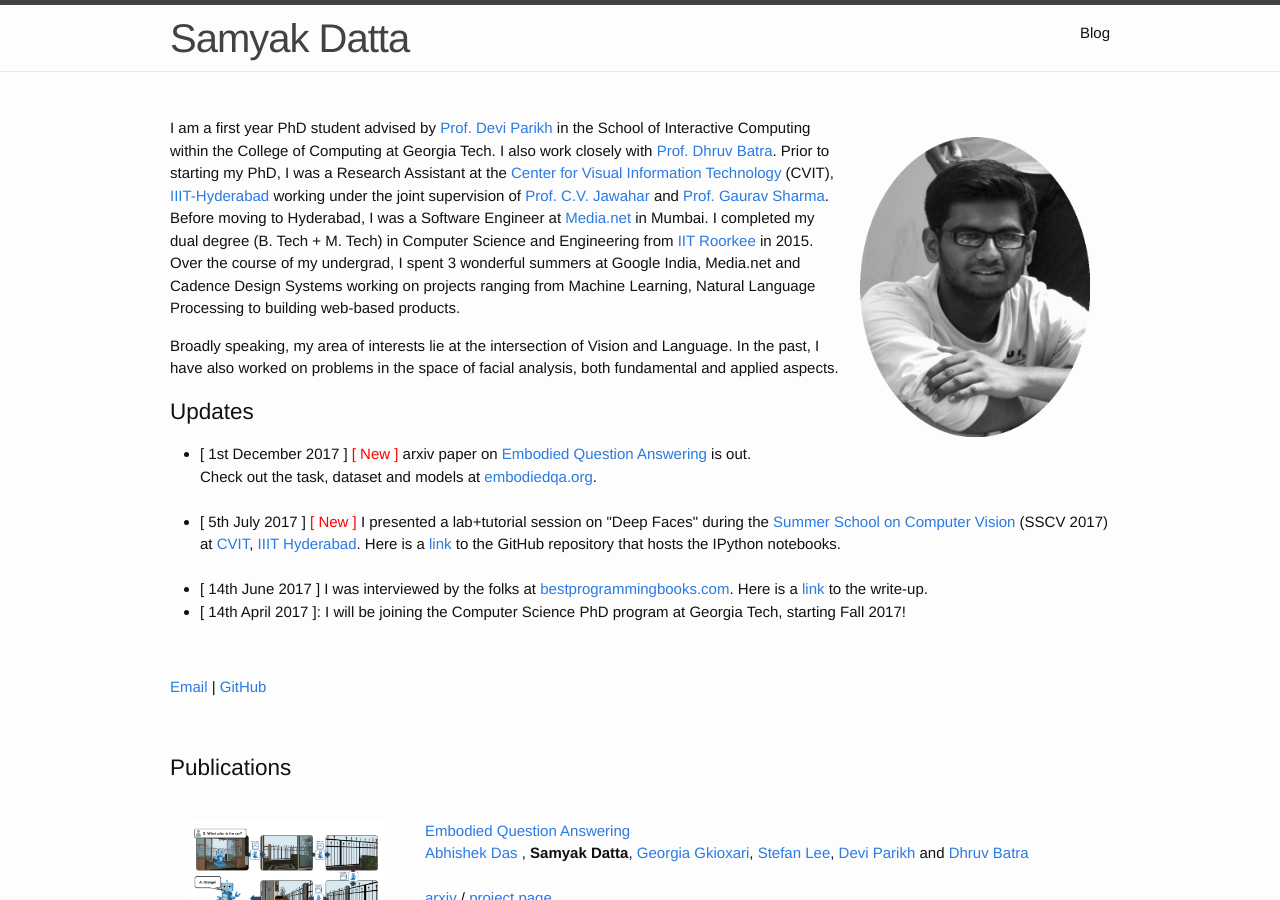
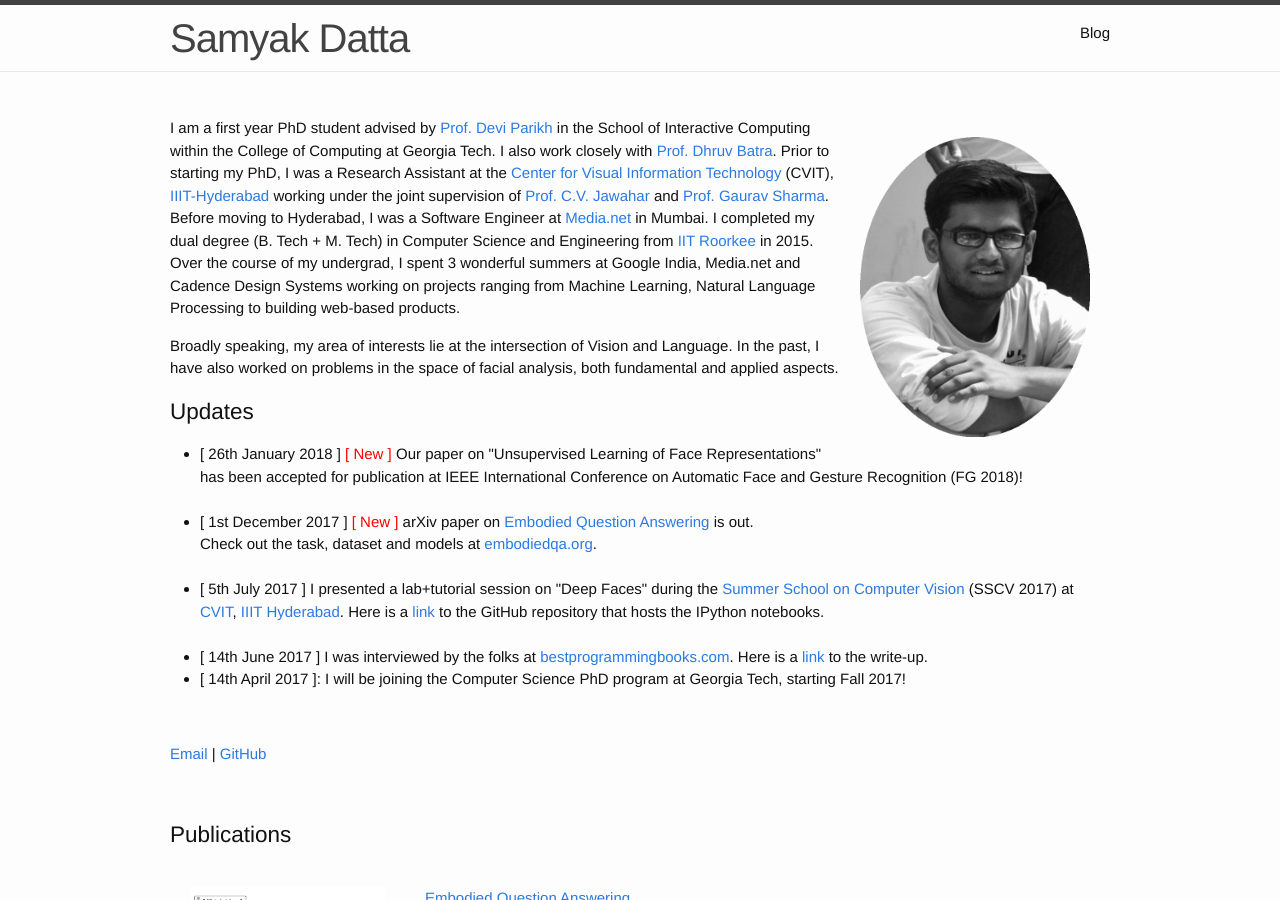
Before and after one commit to VirajBagal/VirajBagal.github.io, a Jekyll site: the page built from index.md, in a window 1280 px wide and 900 px high. Built offline with Jekyll 4.4.1, drawn with Linux system fonts in a browser that asks for light colours.

Commit message:
Update the Updates

```diff
--- a/index.md
+++ b/index.md
@@ -16,9 +16,14 @@ Broadly speaking, my area of interests lie at the intersection of Vision and Lan
 
 <!--<span style="color:red;">Updates</span>-->
 <ul>
-<li>[ 1st December 2017 ] <span style="color:red;">[ New ]</span> arxiv paper on
+<li> [ 26th January 2018 ] <span style="color:red;">[ New ]</span> Our paper on
+"Unsupervised Learning of Face Representations" has been accepted for publication at
+IEEE International Conference on Automatic Face and Gesture Recognition (FG 2018)!
+
+</li><br />
+<li>[ 1st December 2017 ] <span style="color:red;">[ New ]</span> arXiv paper on
 <a href="https://arxiv.org/abs/1711.11543">Embodied Question Answering</a> is out. <br />Check out the task, dataset and models at <a href="https://embodiedqa.org"> embodiedqa.org</a>. </li><br />
-<li>[ 5th July 2017 ] <span style="color:red;">[ New ]</span> I presented a lab+tutorial session on "Deep Faces" during the <a href="http://cvit.iiit.ac.in/cvsummerschool2017/">Summer School on Computer Vision</a> (SSCV 2017) at <a href="http://cvit.iiit.ac.in/">CVIT</a>, <a href="https://www.iiit.ac.in/">IIIT Hyderabad</a>. Here is a <a href="https://github.com/samyak-268/deep-face-tutorial"> link</a> to the GitHub repository that hosts the IPython notebooks.</li><br />
+<li>[ 5th July 2017 ] I presented a lab+tutorial session on "Deep Faces" during the <a href="http://cvit.iiit.ac.in/cvsummerschool2017/">Summer School on Computer Vision</a> (SSCV 2017) at <a href="http://cvit.iiit.ac.in/">CVIT</a>, <a href="https://www.iiit.ac.in/">IIIT Hyderabad</a>. Here is a <a href="https://github.com/samyak-268/deep-face-tutorial"> link</a> to the GitHub repository that hosts the IPython notebooks.</li><br />
 <li>[ 14th June 2017 ] I was interviewed by the folks at <a href="bestprogrammingbooks.com">bestprogrammingbooks.com</a>. Here is a <a href="http://bestprogrammingbooks.com/interview-with-samyak-datta-author-of-learning-opencv/">link</a> to the write-up.</li>
 <li>[ 14th April 2017 ]: I will be  joining the Computer Science PhD program at Georgia Tech, starting Fall 2017!</li>
 </ul>
```
